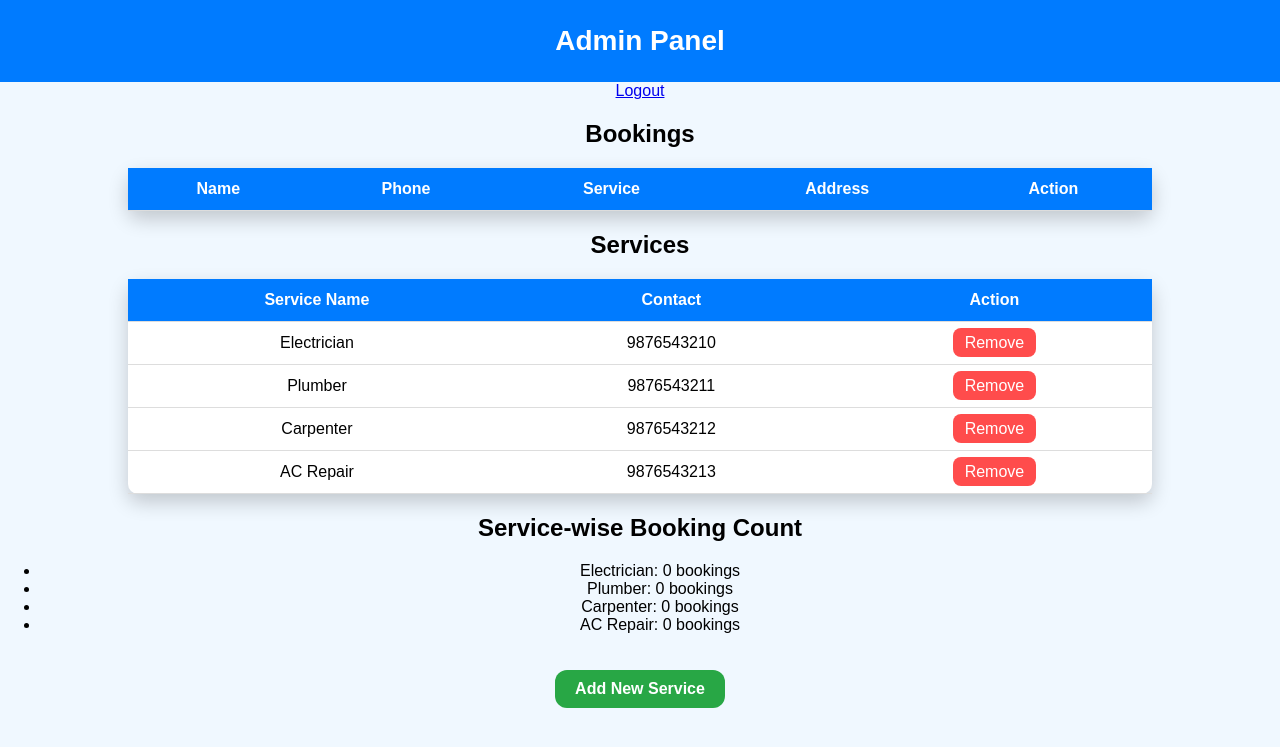
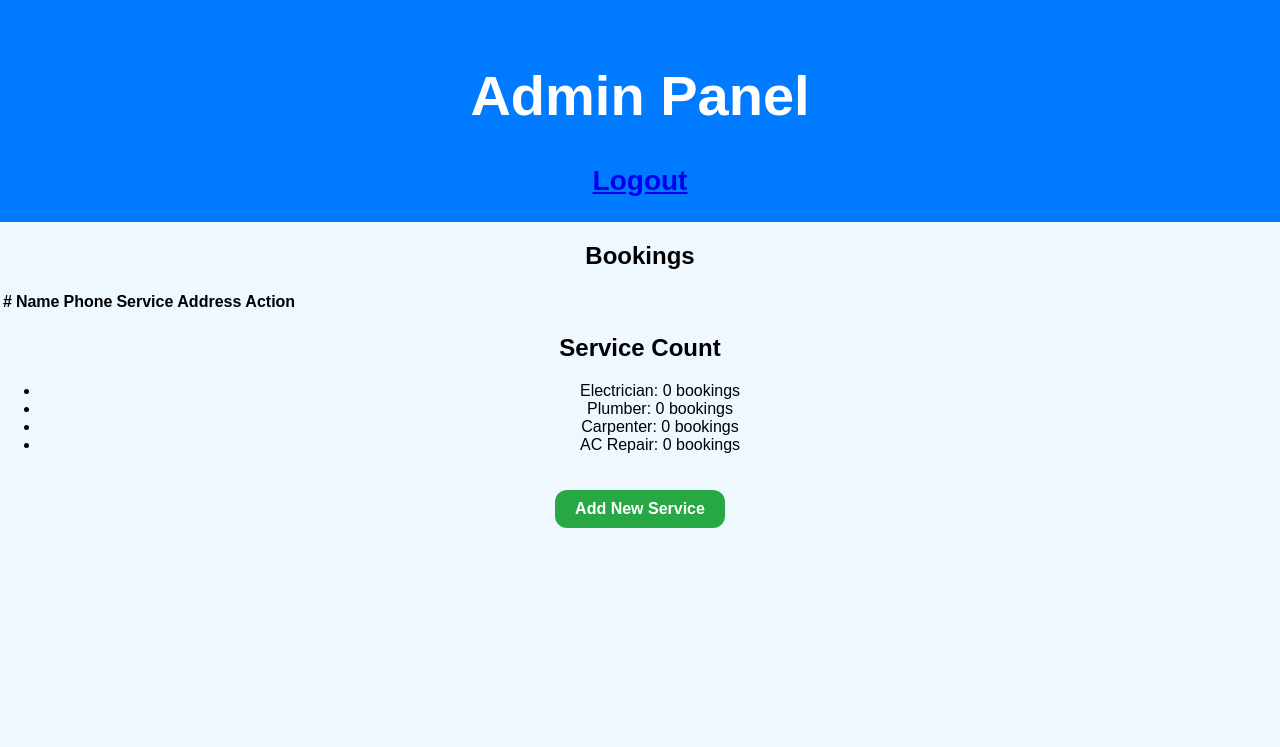
Before and after one commit to RizwanMansori/LocalServicesApp, a Flask app: page /admin in a window 1280 px wide. Shown: the top 747 px of the page. Run offline with Flask 3, Linux system fonts and the light colour scheme; the visitor is signed in with stand-in values (Sample User, id 1); lists and menus that the app fills with data are empty.

Commit message:
Update admin.html

```diff
--- a/templates/admin.html
+++ b/templates/admin.html
@@ -2,51 +2,44 @@
 <html lang="en">
 <head>
 <meta charset="UTF-8">
+<meta name="viewport" content="width=device-width, initial-scale=1.0">
 <title>Admin Panel</title>
 <link rel="stylesheet" href="{{ url_for('static', filename='style.css') }}">
 </head>
 <body>
+<header>
+    <h1>Admin Panel</h1>
+    <a href="/logout" class="logout-btn">Logout</a>
+</header>
 
-<header>Admin Panel</header>
-<a href="/logout" class="logout-btn">Logout</a>
-
+<section class="admin-section">
     <h2>Bookings</h2>
-<table class="admin-table">
+    <table>
+        <thead>
             <tr>
+                <th>#</th>
                 <th>Name</th>
                 <th>Phone</th>
                 <th>Service</th>
                 <th>Address</th>
                 <th>Action</th>
             </tr>
-{% for b in bookings %}
+        </thead>
+        <tbody>
+            {% for booking in bookings %}
             <tr>
-<td>{{ b.name }}</td>
-<td>{{ b.phone }}</td>
-<td>{{ b.service }}</td>
-<td>{{ b.address }}</td>
-<td><a href="{{ url_for('delete_booking', index=loop.index0) }}" class="delete-btn">Delete</a></td>
+                <td>{{ loop.index }}</td>
+                <td>{{ booking.name }}</td>
+                <td>{{ booking.phone }}</td>
+                <td>{{ booking.service }}</td>
+                <td>{{ booking.address }}</td>
+                <td><a href="/delete_booking/{{ loop.index0 }}" class="delete-btn">Delete</a></td>
             </tr>
             {% endfor %}
+        </tbody>
     </table>
 
-<h2>Services</h2>
-<table class="admin-table">
-<tr>
-<th>Service Name</th>
-<th>Contact</th>
-<th>Action</th>
-</tr>
-{% for s in services %}
-<tr>
-<td>{{ s.name }}</td>
-<td>{{ s.contact }}</td>
-<td><a href="{{ url_for('delete_service', index=loop.index0) }}" class="delete-btn">Remove</a></td>
-</tr>
-{% endfor %}
-</table>
-
-<h2>Service-wise Booking Count</h2>
+    <h2>Service Count</h2>
     <ul>
         {% for service, count in service_count.items() %}
         <li>{{ service }}: {{ count }} bookings</li>
@@ -54,6 +47,6 @@
     </ul>
 
     <a href="/add_service" class="add-service-btn">Add New Service</a>
-
+</section>
 </body>
 </html>
```
Lines whose indentation alone changed are shown as unchanged.
